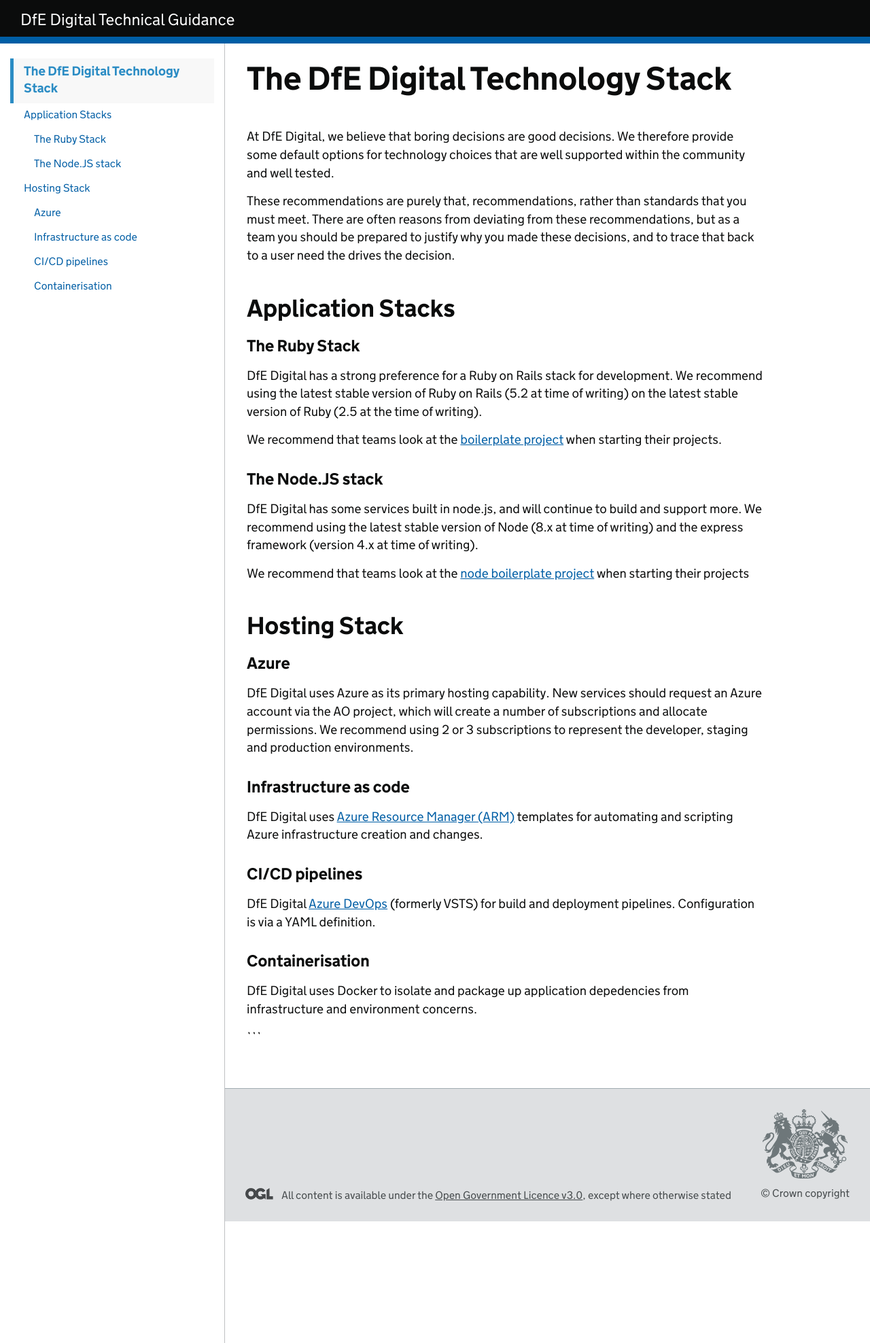
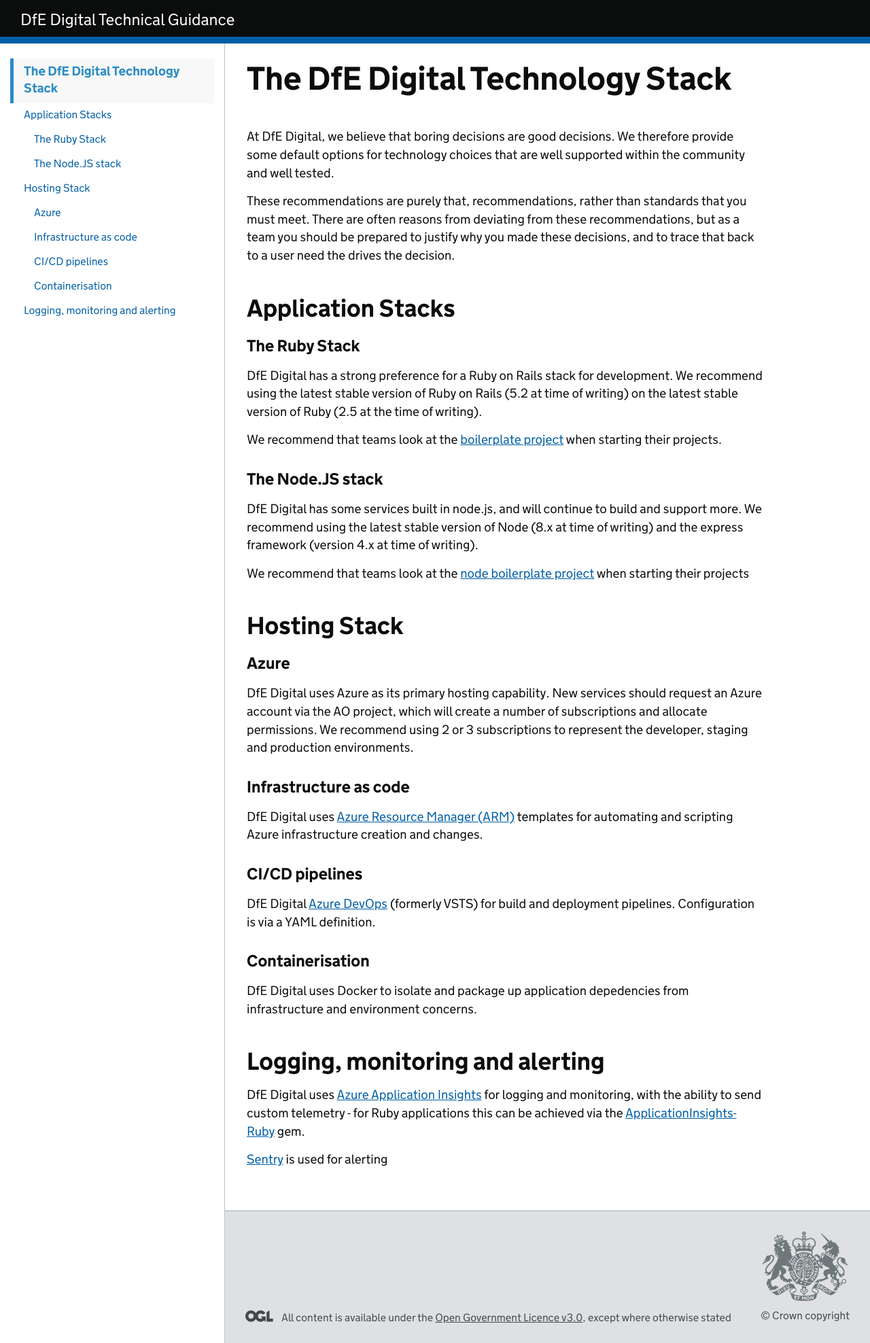
Before and after one commit to DFE-Digital/technical-guidance, a Jekyll site: the page built from guides/default-technology-stack.md, in a window 1280 px wide. Shown: the whole page at 68% size. Built offline with Jekyll 4.4.1, drawn with Linux system fonts in a browser that asks for light colours; our own code applies the rules of GitHub Pages for plain Markdown files.

Commit message:
Add guidance on logging, monitoring and alerting

````diff
--- a/guides/default-technology-stack.md
+++ b/guides/default-technology-stack.md
@@ -39,4 +39,8 @@ DfE Digital [Azure DevOps](https://azure.microsoft.com/en-gb/services/devops/) (
 
 DfE Digital uses Docker to isolate and package up application depedencies from infrastructure and environment concerns.
 
-```
+## Logging, monitoring and alerting
+
+DfE Digital uses [Azure Application Insights](https://docs.microsoft.com/en-us/azure/azure-monitor/app/app-insights-overview) for logging and monitoring, with the ability to send custom telemetry - for Ruby applications this can be achieved via the [ApplicationInsights-Ruby](https://github.com/Microsoft/ApplicationInsights-Ruby) gem.
+
+[Sentry](https://sentry.io/welcome/) is used for alerting
````
